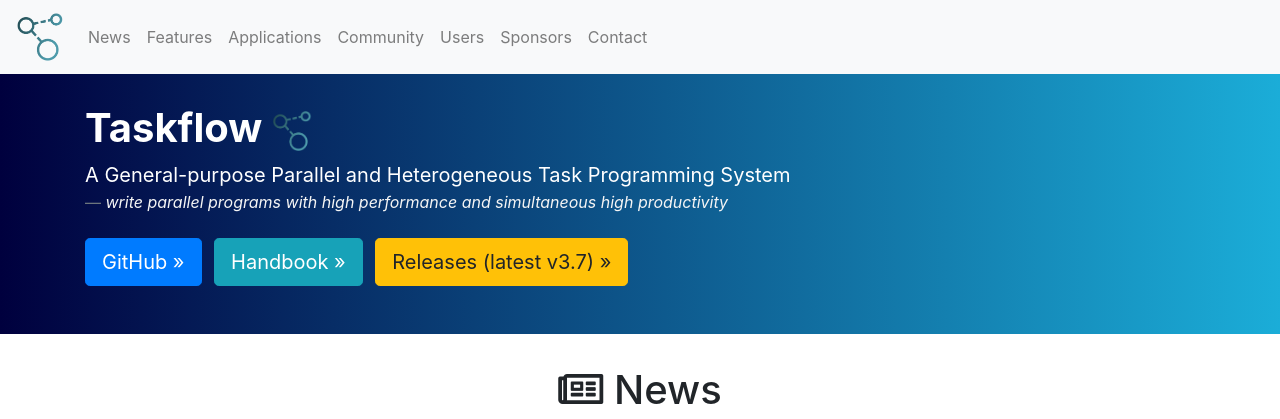
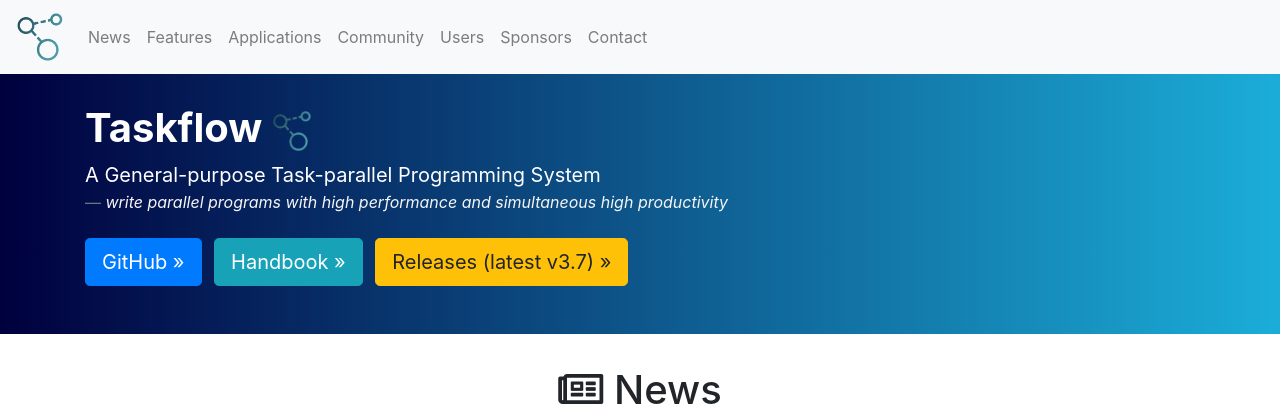
Before and after one commit to taskflow/taskflow.github.io, a plain HTML site: page index.html in a window 1280 px wide. Shown: the top 419 px of the page. Drawn offline with Linux system fonts and the light colour scheme; no server answers.

Commit message:
updated index

```diff
--- a/index.html
+++ b/index.html
@@ -8,7 +8,7 @@
     <meta property="og:image" content="images/logo.png" />
     <link rel="icon" href="favicon/favicon.ico" type="image/x-icon">
 
-    <title>Taskflow: A General-purpose Parallel and Heterogeneous Task Programming System</title>
+    <title>Taskflow: A General-purpose Task-parallel Programming System</title>
 
     <!-- Bootstrap core CSS -->
     <link rel="stylesheet" href="fontawesome/css/all.min.css">
@@ -81,7 +81,7 @@
       <div class="container">
         <h1><b>Taskflow </b><img src="images/logo.png" alt="Logo" style="width:2.5rem;"></h1>
         <blockquote class="blockquote">
-          <p class="mb-0">A General-purpose Parallel and Heterogeneous Task Programming System</p>
+          <p class="mb-0">A General-purpose Task-parallel Programming System</p>
           <footer class="blockquote-footer"><cite style="color:#f5f5f5">write parallel programs with high performance and simultaneous high productivity</cite></footer>
         </blockquote>
 
```
